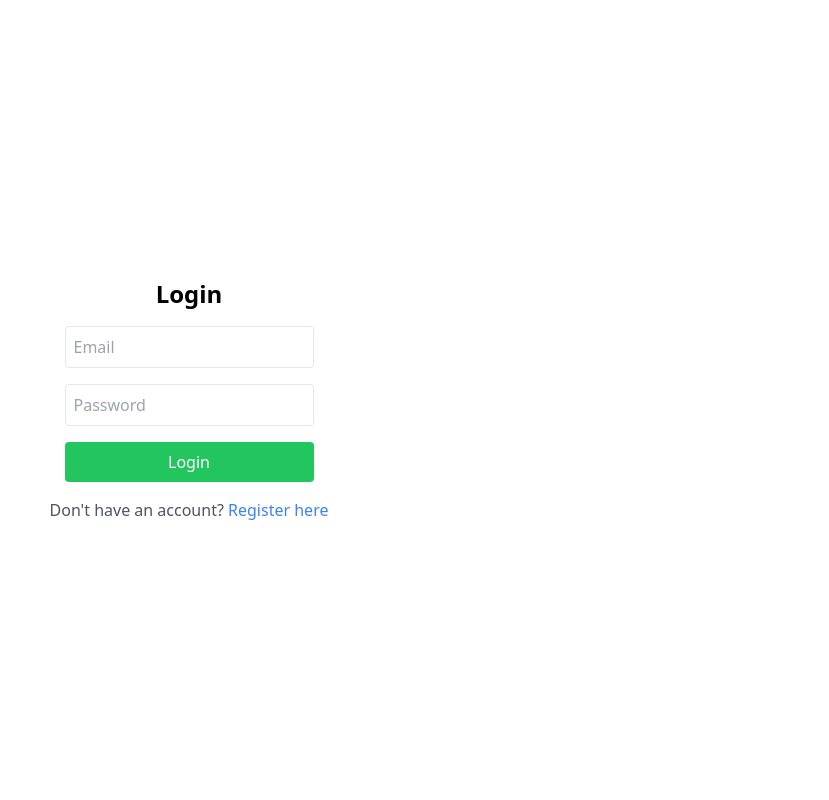
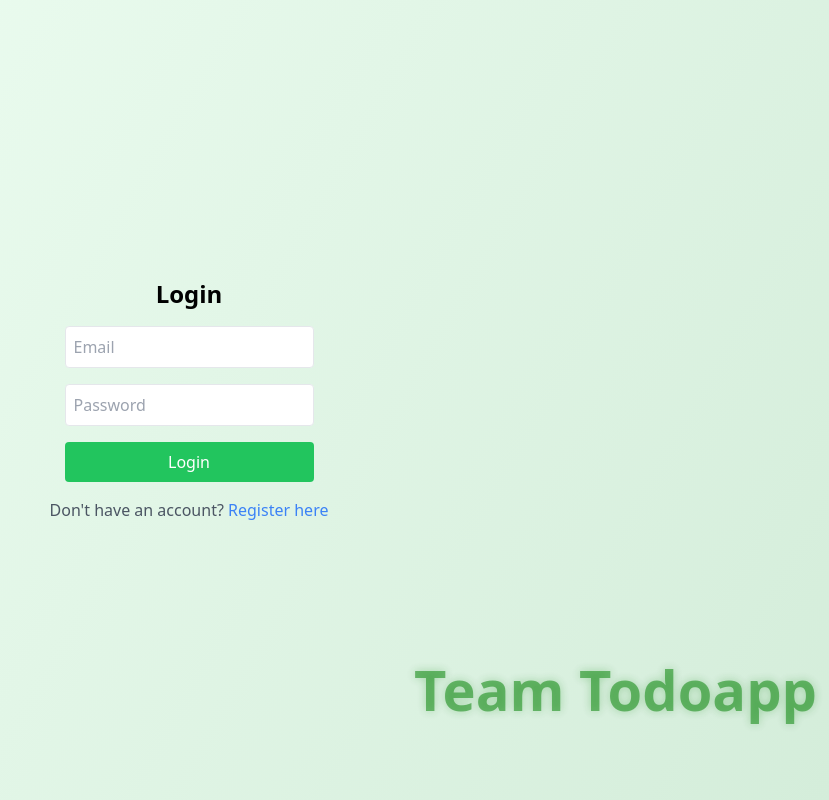
Before and after one commit to livinusonyenso/Taskmaster_todoApp, a React (Create React App) app in the folder frontend/: page / in a window 1280 px wide. Shown: the whole page, without its empty margins (451-1280 px from the left). Built offline with nearby package versions, Linux system fonts and the light colour scheme.

Commit message:
added animation in login page

```diff
--- a/frontend/src/App.js
+++ b/frontend/src/App.js
@@ -1,7 +1,7 @@
 import React from "react";
 import { BrowserRouter, Route, Routes } from "react-router-dom";
 import { ToastContainer } from "react-toastify";
-import { AuthProvider } from "./context/AuthContext";
+import { AuthProvider } from "./context/AuthContext"; // ✅ Correct import
 import Register from "./components/Register";
 import Login from "./components/Login";
 import ProtectedRoute from "./components/ProtectedRoute";
@@ -9,8 +9,8 @@ import TodoList from "./components/TodoApp";
 
 function App() {
   return (
-    <BrowserRouter> {/* Keep only this, no extra <Router> */}
-      <AuthProvider>
+    <BrowserRouter>
+      <AuthProvider> {/* ✅ Make sure AuthProvider is here */}
         <ToastContainer />
         <Routes>
           <Route path="/" element={<Login />} />
--- /dev/null
+++ b/frontend/src/BackgroundAnimation.css
@@ -0,0 +1,90 @@
+/* Full-screen animated background */
+.background-container {
+    position: fixed; /* ✅ Covers the entire screen */
+    top: 0;
+    left: 0;
+    width: 100%;
+    height: 100%;
+    background: linear-gradient(120deg, #f0fff4, #d4edda); /* ✅ Soft green & white blend */
+    display: flex;
+    align-items: center;
+    justify-content: center;
+    overflow: hidden;
+    z-index: -1; /* ✅ Keeps it behind the login form */
+  }
+
+  /* General text styling */
+  .animated-text {
+    font-size: 3.5rem;
+    font-weight: bold;
+    color: rgba(0, 128, 0, 0.6); /* ✅ Soft green */
+    position: absolute;
+    white-space: nowrap;
+    text-shadow: 0 0 10px rgba(0, 128, 0, 0.3); /* ✅ Soft glow effect */
+    animation-duration: 4s;
+    animation-timing-function: ease-in-out;
+    animation-fill-mode: forwards;
+  }
+
+  /* Unique floating effect for premium look */
+  @keyframes floatEffect {
+    0% { transform: translateY(0); }
+    50% { transform: translateY(-10px); }
+    100% { transform: translateY(0); }
+  }
+
+  /* Different placements to avoid overlap with login form */
+
+  /* Top-left */
+  .text-0 {
+    animation-name: floatEffect, slideTopLeft;
+    top: 10%;
+    left: 5%;
+  }
+
+  @keyframes slideTopLeft {
+    0% { opacity: 0; transform: translateX(-100%) translateY(-100%); }
+    50% { opacity: 1; transform: translateX(0) translateY(0); }
+    100% { opacity: 0; transform: translateX(-100%) translateY(-100%); }
+  }
+
+  /* Bottom-right */
+  .text-1 {
+    animation-name: floatEffect, slideBottomRight;
+    bottom: 10%;
+    right: 5%;
+  }
+
+  @keyframes slideBottomRight {
+    0% { opacity: 0; transform: translateX(100%) translateY(100%); }
+    50% { opacity: 1; transform: translateX(0) translateY(0); }
+    100% { opacity: 0; transform: translateX(100%) translateY(100%); }
+  }
+
+  /* Center-left */
+  .text-2 {
+    animation-name: floatEffect, slideLeft;
+    top: 50%;
+    left: 5%;
+    transform: translateY(-50%);
+  }
+
+  @keyframes slideLeft {
+    0% { opacity: 0; transform: translateX(-100%); }
+    50% { opacity: 1; transform: translateX(0); }
+    100% { opacity: 0; transform: translateX(-100%); }
+  }
+
+  /* Center-right */
+  .text-3 {
+    animation-name: floatEffect, slideRight;
+    top: 50%;
+    right: 5%;
+    transform: translateY(-50%);
+  }
+
+  @keyframes slideRight {
+    0% { opacity: 0; transform: translateX(100%); }
+    50% { opacity: 1; transform: translateX(0); }
+    100% { opacity: 0; transform: translateX(100%); }
+  }
--- /dev/null
+++ b/frontend/src/components/BackgroundAnimation.jsx
@@ -0,0 +1,25 @@
+import React, { useState, useEffect } from "react";
+import "../BackgroundAnimation.css"; // ✅ Import the updated CSS file
+
+const textArray = ["Isong Techie ", "Team Todoapp", "Elijah Muze", "Livinus Ekene", "Freedom Urom", "Uwem Essien"];
+
+const BackgroundAnimation = () => {
+  const [index, setIndex] = useState(0);
+
+  useEffect(() => {
+    const interval = setInterval(() => {
+      setIndex((prevIndex) => (prevIndex + 1) % textArray.length);
+    }, 4000); // Change text every 4 seconds
+    return () => clearInterval(interval);
+  }, []);
+
+  return (
+    <div className="background-container">
+      <div className={`animated-text text-${index % 4}`} key={textArray[index]}>
+        {textArray[index]}
+      </div>
+    </div>
+  );
+};
+
+export default BackgroundAnimation;
--- a/frontend/src/components/Login.jsx
+++ b/frontend/src/components/Login.jsx
@@ -3,14 +3,21 @@ import { useNavigate,Link } from "react-router-dom";
 import axios from "axios";
 import AuthContext from "../context/AuthContext";
 import { ClipLoader } from "react-spinners"
+import BackgroundAnimation from "./BackgroundAnimation";
 
 const Login = () => {
+
   const [email, setEmail] = useState("");
   const [password, setPassword] = useState("");
   const [error, setError] = useState("");
   const { setUser } = useContext(AuthContext);
   const [loading, setLoading] = useState(false)
   const navigate = useNavigate();
+
+  console.log("AuthContext:", AuthContext); // ✅ Add this
+
+console.log("Context Value:", setUser); // ✅ Check if setUser exists
+
 
   const handleLogin = async (e) => {
     e.preventDefault();
@@ -38,6 +45,7 @@ const Login = () => {
 
   return (
     <div className="flex flex-col items-center justify-center min-h-screen">
+       <BackgroundAnimation />
       <h2 className="text-2xl font-bold mb-4">Login</h2>
       {error && <p className="text-red-500">{error}</p>}
       <form className="flex flex-col space-y-4" onSubmit={handleLogin}>
--- a/frontend/src/context/AuthContext.js
+++ b/frontend/src/context/AuthContext.js
@@ -1,6 +1,6 @@
 import { createContext, useState, useEffect } from "react";
 
-const AuthContext = createContext();
+const AuthContext = createContext(null); // ✅ Ensure default value is not undefined
 
 export const AuthProvider = ({ children }) => {
   const [user, setUser] = useState(null);
@@ -22,7 +22,6 @@ export const AuthProvider = ({ children }) => {
     localStorage.removeItem("token");
     localStorage.removeItem("user");
     setUser(null);
-    // ⚠ Don't use navigate() here because AuthContext is outside Router
   };
 
   return (
```
